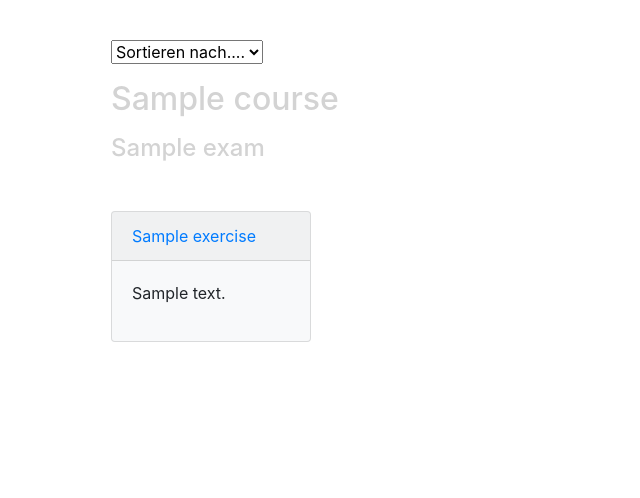
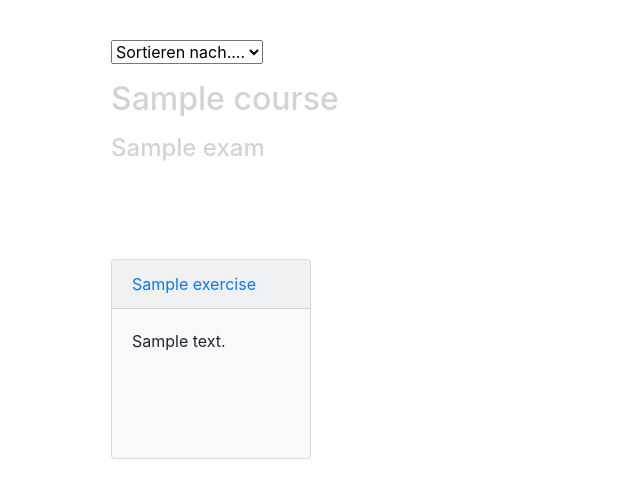
Before and after one commit to RiaRosenauer/physicsexams, a Django app: page /toRepeat in a window 1280 px wide. Shown: the part 56-554 px from the top of the page, without its empty margins (0-640 px from the left). Run offline with Django 3.2, Linux system fonts and the light colour scheme; a user stored in the database is signed in; tables that the repository leaves empty hold one stand-in row (values such as "Sample post"); some libraries are stand-ins or nearby versions.

Commit message:
doing database stuff

```diff
--- a/FSapp/templates/FSapp/favourites.html
+++ b/FSapp/templates/FSapp/favourites.html
@@ -18,7 +18,7 @@
     {% for ex in exercises%}
         {%if ex.course == course%}
         <div class="col-auto">
-            <div class="card bg-light mb-3">
+            <div class="card bg-light mb-3 my-5">
                 <div class="card-header">
                     <a href='{% url "exercise_view" ex.pk %}'>{{ex.name}}</a>
                 </div>
--- a/FSapp/templates/FSapp/to_repeat.html
+++ b/FSapp/templates/FSapp/to_repeat.html
@@ -27,7 +27,7 @@
   {% for ex in e.exercise_set.all%}
   {%if ex.course == course%}
     <div class="col-auto">
-        <div class="card bg-light mb-3">
+        <div class="card bg-light mb-3  my-5">
             <div class="card-header">
                 <a href='{% url "exercise_view" ex.pk %}'>{{ex.name}}</a>
             </div>
```
Also changed, not shown: FSapp/migrations/0001_initial.py.
